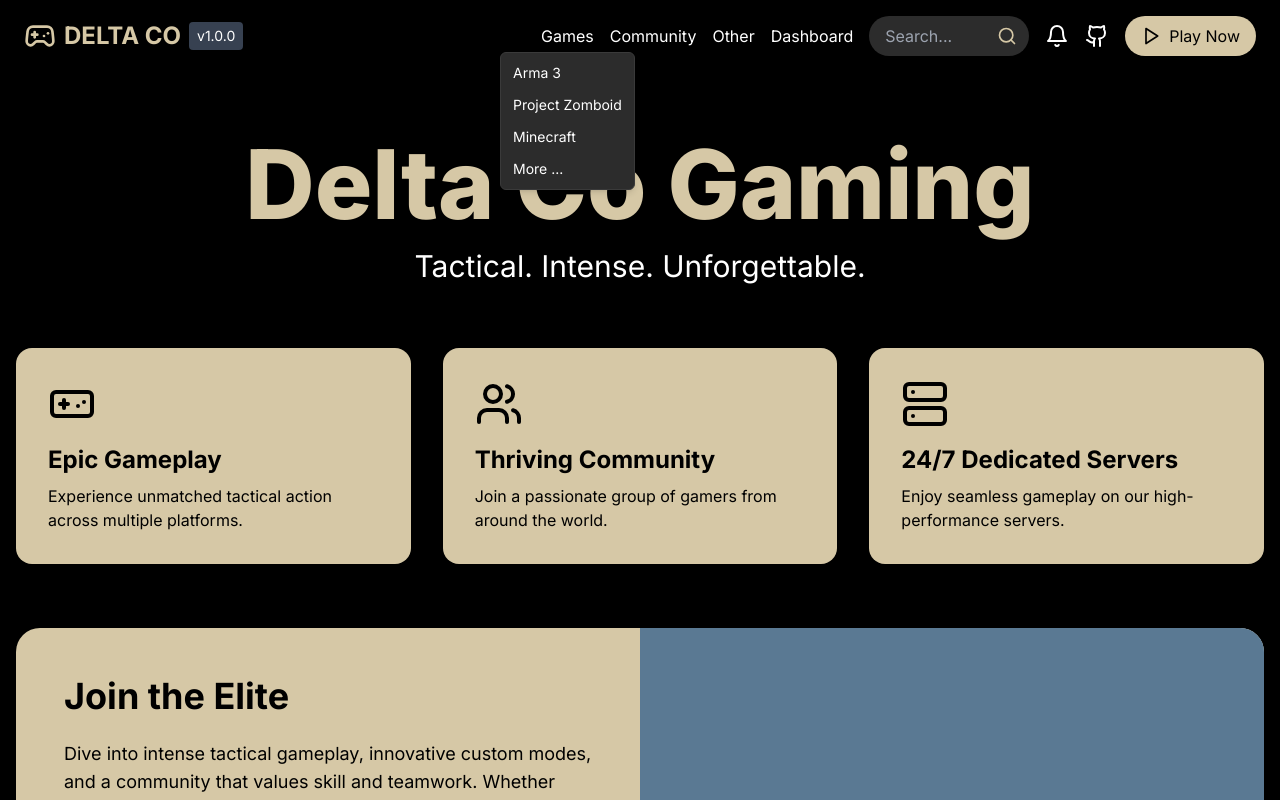
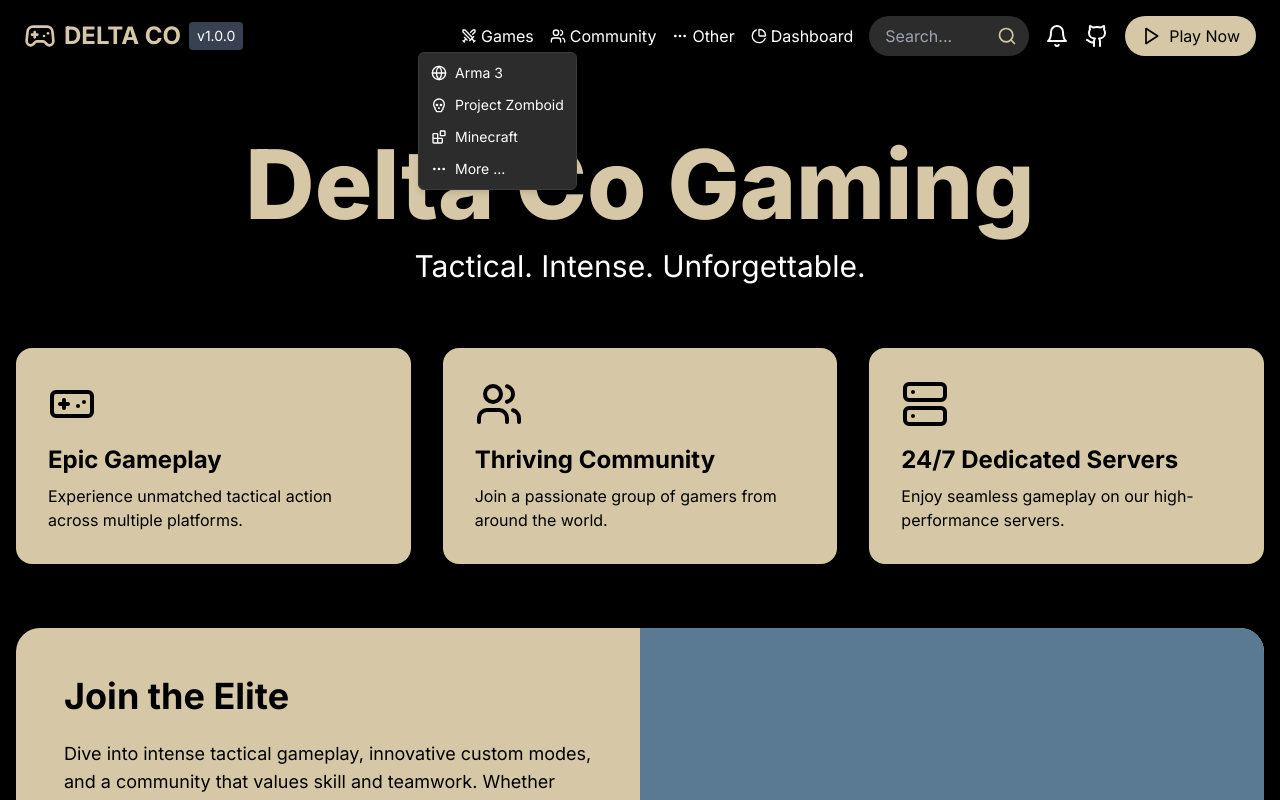
Before and after one commit to DeltaCoGaming/WEB, a Next.js app: page / in a window 1280 px wide. Both pictures are taken after a click on the button "Games". Shown: the top 800 px of the page. Built offline with nearby package versions, Linux system fonts and the light colour scheme.

Commit message:
chore: Update Navbar menu items

```diff
--- a/app/components/Navbar.tsx
+++ b/app/components/Navbar.tsx
@@ -1,9 +1,8 @@
 // app/components/Navbar.tsx
 
 'use client';
-
 import React, { useState } from 'react';
-import { Gamepad2, Menu, X, Search, Bell, Play, Github } from 'lucide-react';
+import { Gamepad2, Menu, X, Search, Bell, Play, Github, Globe, Users, Shield, PieChart, LogIn, Swords, Skull, Blocks, MoreHorizontal, MessageSquare, Calendar, Trophy, Users2, Activity, FileText, Lock, Info } from 'lucide-react';
 import { motion, AnimatePresence } from 'framer-motion';
 import {
   DropdownMenu,
@@ -21,19 +20,40 @@ import {
 const menuItems = [
   {
     title: "Games",
-    items: ["Arma 3", "Project Zomboid", "Minecraft", "More ..."]
+    icon: Swords,
+    items: [
+      { name: "Arma 3", icon: Globe },
+      { name: "Project Zomboid", icon: Skull },
+      { name: "Minecraft", icon: Blocks },
+      { name: "More ...", icon: MoreHorizontal }
+    ]
   },
   {
     title: "Community",
-    items: ["Forums", "Events", "Leaderboards", "Guilds"]
+    icon: Users,
+    items: [
+      { name: "Forums", icon: MessageSquare },
+      { name: "Events", icon: Calendar },
+      { name: "Leaderboards", icon: Trophy },
+      { name: "Guilds", icon: Users2 }
+    ]
   },
   {
     title: "Other",
-    items: ["Status", "Terms of Service", "Privacy Policy", "More"]
+    icon: MoreHorizontal,
+    items: [
+      { name: "Status", icon: Activity },
+      { name: "Terms of Service", icon: FileText },
+      { name: "Privacy Policy", icon: Lock },
+      { name: "More", icon: Info }
+    ]
   },
   {
     title: "Dashboard",
-    items: ["Login"]
+    icon: PieChart,
+    items: [
+      { name: "Login", icon: LogIn }
+    ]
   }
 ];
 
@@ -52,7 +72,7 @@ const Navbar = () => {
 
   const handleSearchSubmit = () => {
     console.log('Search for:', searchQuery);
-    // Implement your search logic here (e.g., filtering, navigation)
+    // Implement your search logic here
   };
 
   const menuVariants = {
@@ -109,16 +129,18 @@ const Navbar = () => {
         <div className="hidden md:flex items-center space-x-4">
           {menuItems.map((item, index) => (
             <DropdownMenu key={index}>
-              <DropdownMenuTrigger className="text-white hover:text-[#d6c8a6] transition-colors duration-200 bg-transparent focus:outline-none">
-                {item.title}
+              <DropdownMenuTrigger className="text-white hover:text-[#d6c8a6] transition-colors duration-200 bg-transparent focus:outline-none flex items-center space-x-1">
+                <item.icon className="h-4 w-4" />
+                <span>{item.title}</span>
               </DropdownMenuTrigger>
               <DropdownMenuContent className="bg-[#2c2c2c] border-[#3a3a3a]">
                 {item.items.map((subItem, subIndex) => (
                   <DropdownMenuItem
                     key={subIndex}
-                    className="text-white hover:text-[#d6c8a6] hover:bg-[#3a3a3a] cursor-pointer"
+                    className="text-white hover:text-[#d6c8a6] hover:bg-[#3a3a3a] cursor-pointer flex items-center space-x-2"
                   >
-                    {subItem}
+                    <subItem.icon className="h-4 w-4" />
+                    <span>{subItem.name}</span>
                   </DropdownMenuItem>
                 ))}
               </DropdownMenuContent>
@@ -225,8 +247,9 @@ const Navbar = () => {
                   {menuItems.map((item, index) => (
                     <motion.div key={index} variants={itemVariants}>
                       <AccordionItem value={`item-${index}`}>
-                        <AccordionTrigger className="text-white hover:text-[#d6c8a6] transition-colors duration-200 px-4 py-2">
-                          {item.title}
+                        <AccordionTrigger className="text-white hover:text-[#d6c8a6] transition-colors duration-200 px-4 py-2 flex items-center space-x-2">
+                          <item.icon className="h-5 w-5" />
+                          <span>{item.title}</span>
                         </AccordionTrigger>
                         <AccordionContent>
                           <ul>
@@ -234,9 +257,10 @@ const Navbar = () => {
                               <motion.li
                                 key={subIndex}
                                 variants={itemVariants}
-                                className="text-white hover:text-[#d6c8a6] hover:bg-[#3a3a3a] cursor-pointer py-2 px-6"
+                                className="text-white hover:text-[#d6c8a6] hover:bg-[#3a3a3a] cursor-pointer py-2 px-6 flex items-center space-x-2"
                               >
-                                {subItem}
+                                <subItem.icon className="h-4 w-4" />
+                                <span>{subItem.name}</span>
                               </motion.li>
                             ))}
                           </ul>
```
